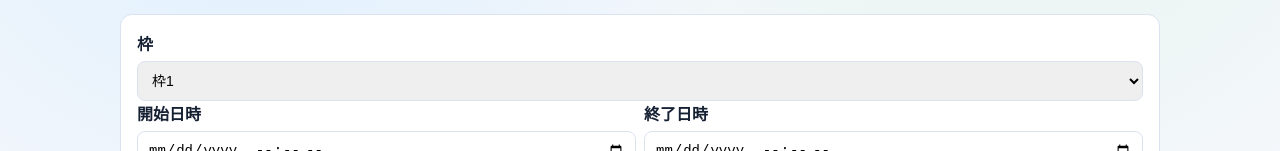
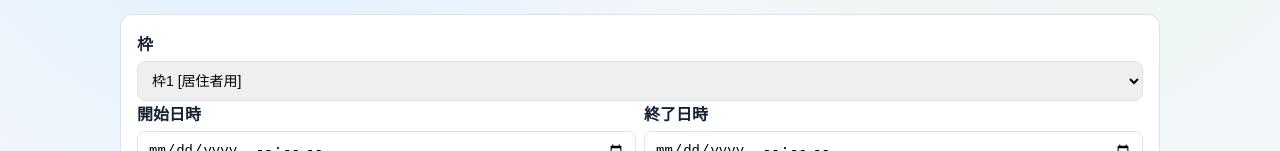
Before and after one commit to kimuraayuki-bot/parking, a Next.js app: page /reserve in a window 1280 px wide. Shown: the part 294-445 px from the top of the page. Built offline with nearby package versions, Linux system fonts and the light colour scheme.

Commit message:
Update slot labels for parking categories

```diff
--- a/app/admin/page.tsx
+++ b/app/admin/page.tsx
@@ -5,6 +5,7 @@ import { adminBlock, adminList } from '@/lib/web-client';
 import { todayJstDateString, toIsoWithJstOffset } from '@/lib/date';
 import { Reservation } from '@/lib/types';
 import { toJapaneseError } from '@/lib/error-ja';
+import { formatSlotLabel } from '@/lib/slot-label';
 
 function statusJa(status: Reservation['status']) {
   if (status === 'CONFIRMED') return '予約確定';
@@ -110,7 +111,7 @@ export default function AdminPage() {
             const n = idx + 1;
             return (
               <option key={n} value={n}>
-                枠{n}
+                {formatSlotLabel(n)}
               </option>
             );
           })}
@@ -156,7 +157,7 @@ export default function AdminPage() {
               {sortedItems.map((item) => (
                 <tr key={item.id}>
                   <td>{item.id}</td>
-                  <td>枠{item.slotId}</td>
+                  <td>{formatSlotLabel(item.slotId)}</td>
                   <td>{formatDateTime(item.startAt)}</td>
                   <td>{formatDateTime(item.endAt)}</td>
                   <td>{statusJa(item.status)}</td>
--- a/app/page.tsx
+++ b/app/page.tsx
@@ -5,6 +5,7 @@ import { fetchAvailability } from '@/lib/web-client';
 import type { Reservation } from '@/lib/types';
 import { toJapaneseError } from '@/lib/error-ja';
 import { todayJstDateString } from '@/lib/date';
+import { formatSlotLabel } from '@/lib/slot-label';
 
 const STEP_MIN = 30;
 const CELL_COUNT = (24 * 60) / STEP_MIN;
@@ -111,7 +112,7 @@ export default function HomePage() {
             <tbody>
               {slots.map((slot) => (
                 <tr key={slot.slotId}>
-                  <td className="slot-head">{slot.name}</td>
+                  <td className="slot-head">{formatSlotLabel(slot.slotId)}</td>
                   {timeHeaders.map((h) => {
                     const { start, end } = cellRange(date, h.index);
                     const hit = parsedReservations.find((r) => r.slotId === slot.slotId && overlaps(r.start, r.end, start, end));
--- a/app/reserve/page.tsx
+++ b/app/reserve/page.tsx
@@ -4,6 +4,7 @@ import { FormEvent, useState } from 'react';
 import { createReservation } from '@/lib/web-client';
 import { toIsoWithJstOffset } from '@/lib/date';
 import { toJapaneseError } from '@/lib/error-ja';
+import { formatSlotLabel } from '@/lib/slot-label';
 
 const SLOT_COUNT = 16;
 
@@ -101,7 +102,7 @@ export default function ReservePage() {
             const num = idx + 1;
             return (
               <option key={num} value={num}>
-                枠{num}
+                {formatSlotLabel(num)}
               </option>
             );
           })}
--- /dev/null
+++ b/lib/slot-label.ts
@@ -0,0 +1,11 @@
+export function formatSlotLabel(slotId: number) {
+  if (slotId >= 1 && slotId <= 8) {
+    return `枠${slotId} [居住者用]`;
+  }
+
+  if (slotId >= 9 && slotId <= 16) {
+    return `枠${slotId} [企業様来客用]`;
+  }
+
+  return `枠${slotId}`;
+}
```
